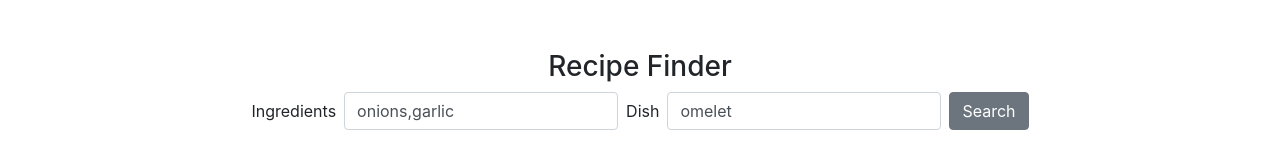
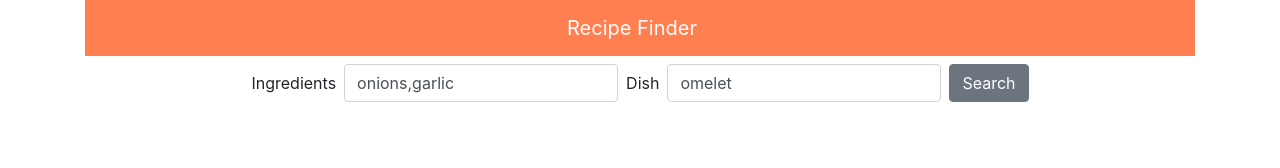
Before and after one commit to ravenscar14/recipe-finder, a React app: page / in a window 1280 px wide. Built offline with nearby package versions, Linux system fonts and the light colour scheme.

Commit message:
Header stying changes

```diff
--- a/public/index.html
+++ b/public/index.html
@@ -19,7 +19,7 @@
       work correctly both with client-side routing and a non-root public URL.
       Learn how to configure a non-root public URL by running `npm run build`.
     -->
-    <title>Super Squad</title>
+    <title>Recipe Finder</title>
   </head>
   <body>
     <noscript>
--- a/src/components/App.css
+++ b/src/components/App.css
@@ -1,10 +1,17 @@
-/* body {
-  background-image: url('../assests/background.jpg');
+body{
+  background-color: #f4f4f4;
+  /* font-family: Arial, Helvetica, sans-serif;
+  font-size: 15px;
+  line-height: 1.5em; */
+  font:15px/1.5em Arial, Helvetica, sans-serif;
+  padding: 0;
+  margin: 0;
+  /* background-image: url('../assests/background.jpg');
   background-repeat: no-repeat;
   background-size: cover;
   opacity: 0.5;
-  background-position-y: -500px;
-} */
+  background-position-y: -500px; */
+}
 
 .parent {
   display: flex;
@@ -20,3 +27,14 @@
 .cust_card {
   min-height: 100%;
 }
+
+.cust_text_align {
+  text-align: center;
+}
+
+.recipe_finder_form {
+  display: flex;
+  flex-direction: column;
+  align-items: center;
+
+}
--- a/src/components/RecipeFinder.js
+++ b/src/components/RecipeFinder.js
@@ -1,5 +1,5 @@
 import React, { Component } from 'react';
-import { Button, Form, FormGroup, Label, Input } from 'reactstrap';
+import { Button, Form, FormGroup, Label, Input, NavbarBrand, Navbar } from 'reactstrap';
 import { bindActionCreators } from 'redux';
 import { setRecipes } from '../actions';
 import { connect } from 'react-redux';
@@ -26,9 +26,14 @@ class RecipeFinder extends Component {
 
     render() {
         return (
-            <div style={{marginTop: 50}}>
-                <h3 style={{textAlign: 'center'}}>Recipe Finder</h3>
-                <Form inline style={{justifyContent: 'center'}}>
+            <div className="recipe_finder_form">
+                <div style={{width:'100%'}}>
+                    <Navbar style={{justifyContent: 'center', backgroundColor:'coral'}}>
+                        <NavbarBrand style={{color:'#fff'}} href="/">Recipe Finder</NavbarBrand>
+                    </Navbar>
+                </div>
+                <div className="mt-2">
+                    <Form inline>
                         <FormGroup className="mb-2 mr-sm-2 mb-sm-0">
                             <Label for="ingredients" className="mr-sm-2">Ingredients</Label>
                             <Input type="text"
@@ -47,9 +52,9 @@ class RecipeFinder extends Component {
                                 value={this.state.dish}
                                 onChange={event => this.setState({ dish: event.target.value })} />
                         </FormGroup>
-
                         <Button onClick={this.handleClick.bind(this)}>Search</Button>
                     </Form>
+                </div>
             </div>
         )
     }
```
Lines whose indentation alone changed are shown as unchanged.
